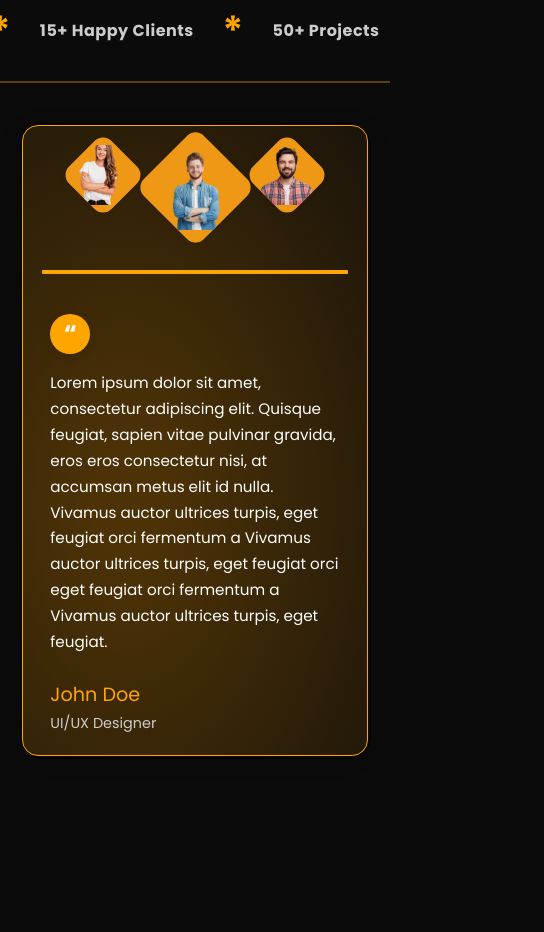
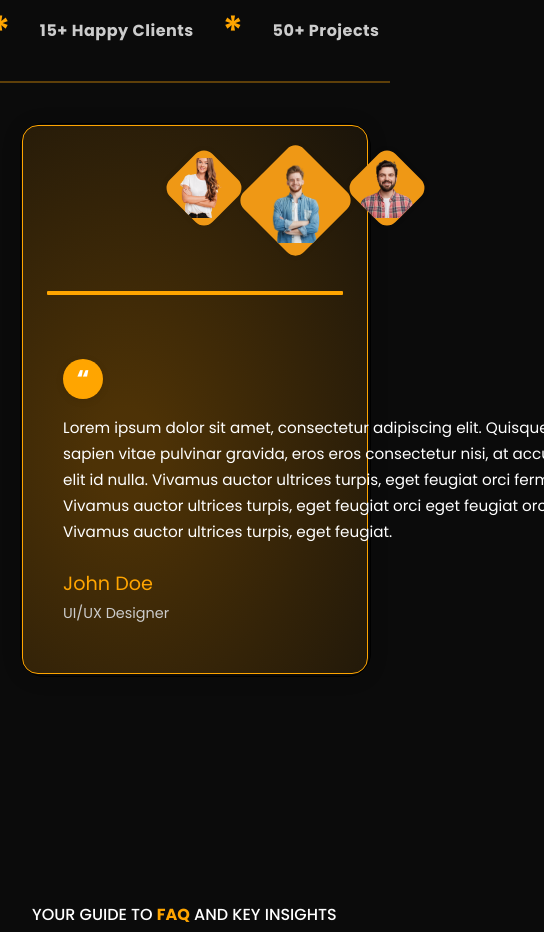
Before and after one commit to Wordroids/wordroids-web-site, a React (Create React App) app: page / in a window 390 px wide. Shown: the part 10280-11212 px from the top of the page, 544 px wide, since content can reach past the window. Built offline with nearby package versions, Linux system fonts and the light colour scheme.

Commit message:
added motions to the client section

```diff
--- a/src/Components/clients/clients.css
+++ b/src/Components/clients/clients.css
@@ -70,7 +70,6 @@
   justify-content: center;
 }
 
-/* Diamond Shapes */
 .clients__diamond {
   width: 90px;
   height: 90px;
@@ -107,14 +106,42 @@
   margin-top: 4rem;
 }
 
-/* Testimonial Text */
+/* Carousel/Slider */
+.clients__testimonial-slider {
+  flex: 1;
+  overflow: hidden;
+  max-width: 700px;
+  position: relative;
+}
+
+.clients__testimonial-track {
+  display: flex;
+  width: 400%; /* 4 testimonials */
+  animation: slideTestimonials 80s linear infinite;
+}
+
 .clients__testimonial-content {
-  flex: 1;
-  display: flex;
-  flex-direction: column;
-  justify-content: center;
-  min-width: 250px;
-  max-width: 700px;
+  flex: 0 0 100%;
+  padding: 1rem;
+  box-sizing: border-box;
+  transition: transform 0.01s ease;
+  color: #fff;
+}
+
+@keyframes slideTestimonials {
+  0% { transform: translateX(0%); }
+  20% { transform: translateX(0%); }
+
+  25% { transform: translateX(-100%); }
+  45% { transform: translateX(-100%); }
+
+  50% { transform: translateX(-200%); }
+  70% { transform: translateX(-200%); }
+
+  75% { transform: translateX(-300%); }
+  95% { transform: translateX(-300%); }
+
+  100% { transform: translateX(0%); }
 }
 
 .clients__quote-circle {
@@ -136,7 +163,6 @@
 }
 
 .clients__testimonial-content p {
-  color: #fff;
   font-size: 1.1rem;
   line-height: 1.7;
   margin-bottom: 1.5rem;
@@ -161,7 +187,6 @@
 }
 
 /* ===== Responsive Adjustments ===== */
-
 @media screen and (max-width: 1024px) {
   .clients__testimonial-box {
     flex-direction: column;
@@ -173,10 +198,6 @@
     width: 100%;
     height: 4px;
     margin: 1rem 0;
-  }
-
-  .clients__testimonial-content p {
-    font-size: 1rem;
   }
 
   .clients__diamond {
@@ -194,15 +215,6 @@
   .clients__stats-bar-track {
     font-size: 1rem;
     gap: 0.8rem;
-  }
-
-  .clients__testimonial-box {
-    padding: 1.2rem;
-    gap: 1.5rem;
-  }
-
-  .clients__testimonial-content {
-    padding: 0 0.5rem;
   }
 
   .clients__testimonial-content p {
--- a/src/Components/clients/clients.jsx
+++ b/src/Components/clients/clients.jsx
@@ -11,7 +11,6 @@ const statsContent = (
     <span><strong>15+ Happy Clients</strong></span>
     <span className="clients__stats-sep">*</span>
     <span><strong>50+ Projects</strong></span>
-
   </>
 );
 
@@ -40,21 +39,65 @@ const Clients = () => {
             </div>
           </div>
 
-          {/* Vertical orange line */}
           <div className="clients__vertical-line"></div>
 
+          {/* Slider */}
+          <div className="clients__testimonial-slider">
+            <div className="clients__testimonial-track">
               <div className="clients__testimonial-content">
                 <div className="clients__quote-circle">
-              <span className="clients__quote-mark">“</span>
+                  <span className="clients__quote-mark"><b>“</b></span>
                 </div>
                 <p>
-              Lorem ipsum dolor sit amet, consectetur adipiscing elit. Quisque feugiat, sapien vitae pulvinar gravida, eros eros consectetur nisi, at accumsan metus elit id nulla. Vivamus auctor ultrices turpis, eget feugiat orci fermentum a Vivamus auctor ultrices turpis, eget feugiat orci eget feugiat orci fermentum a Vivamus auctor ultrices turpis, eget feugiat.
+              Lorem ipsum dolor sit amet, consectetur adipiscing elit. Quisque feugiat, <br></br>sapien vitae pulvinar gravida, eros eros consectetur nisi, at accumsan metus <br></br>elit id nulla. Vivamus auctor ultrices turpis, eget feugiat orci fermentum a <br></br>Vivamus auctor ultrices turpis, eget feugiat orci eget feugiat orci fermentum a <br></br>Vivamus auctor ultrices turpis, eget feugiat.
             </p>
                 <div className="clients__testimonial-author">
                   <span className="clients__testimonial-name">John Doe</span>
                   <span className="clients__testimonial-role">UI/UX Designer</span>
                 </div>
               </div>
+
+              <div className="clients__testimonial-content">
+                <div className="clients__quote-circle">
+                  <span className="clients__quote-mark"><b>“</b></span>
+                </div>
+                 <p>
+              Lorem ipsum dolor sit amet, consectetur adipiscing elit. Quisque feugiat,<br></br> sapien vitae pulvinar gravida, eros eros consectetur nisi, at accumsan metus <br></br>elit id nulla. Vivamus auctor ultrices turpis, eget feugiat orci fermentum a <br></br>Vivamus auctor ultrices turpis, eget feugiat orci eget feugiat orci fermentum a <br></br>Vivamus auctor ultrices turpis, eget feugiat.
+            </p>
+                <div className="clients__testimonial-author">
+                  <span className="clients__testimonial-name">Kamala Harris</span>
+                  <span className="clients__testimonial-role">Business Owner</span>
+                </div>
+              </div>
+
+              <div className="clients__testimonial-content">
+                <div className="clients__quote-circle">
+                  <span className="clients__quote-mark"><b>“</b></span>
+                </div>
+                 <p>
+              Lorem ipsum dolor sit amet, consectetur adipiscing elit. Quisque feugiat,<br></br> sapien vitae pulvinar gravida, eros eros consectetur nisi, at accumsan metus <br></br>elit id nulla. Vivamus auctor ultrices turpis, eget feugiat orci fermentum a <br></br>Vivamus auctor ultrices turpis, eget feugiat orci eget feugiat orci fermentum a <br></br>Vivamus auctor ultrices turpis, eget feugiat.
+            </p>
+                <div className="clients__testimonial-author">
+                  <span className="clients__testimonial-name">James Rodrigues</span>
+                  <span className="clients__testimonial-role">Project Manager</span>
+                </div>
+              </div>
+
+              <div className="clients__testimonial-content">
+                <div className="clients__quote-circle">
+                  <span className="clients__quote-mark"><b>“</b></span>
+                </div>
+                 <p>
+              Lorem ipsum dolor sit amet, consectetur adipiscing elit. Quisque feugiat,<br></br> sapien vitae pulvinar gravida, eros eros consectetur nisi, at accumsan metus <br></br>elit id nulla. Vivamus auctor ultrices turpis, eget feugiat orci fermentum a <br></br>Vivamus auctor ultrices turpis, eget feugiat orci eget feugiat orci fermentum a <br></br>Vivamus auctor ultrices turpis, eget feugiat.
+            </p>
+                <div className="clients__testimonial-author">
+                  <span className="clients__testimonial-name">Thomas Mullar</span>
+                  <span className="clients__testimonial-role">Graphic Designer</span>
+                </div>
+              </div>
+            </div>
+          </div>
+
         </div>
       </div>
     </section>
```
Lines whose indentation alone changed are shown as unchanged.
